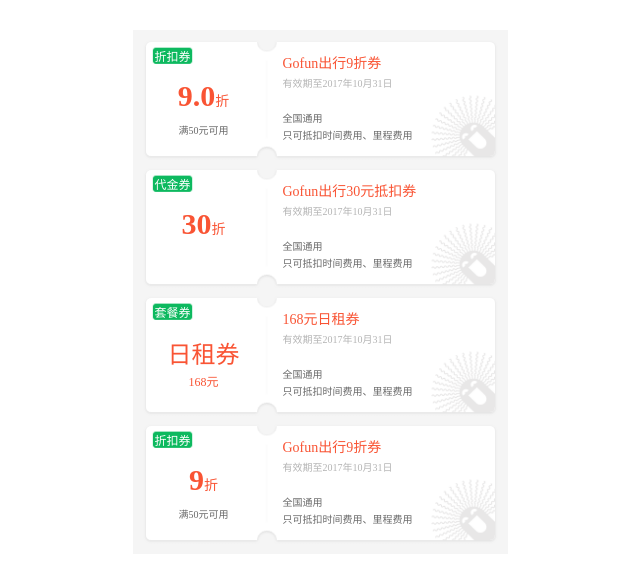
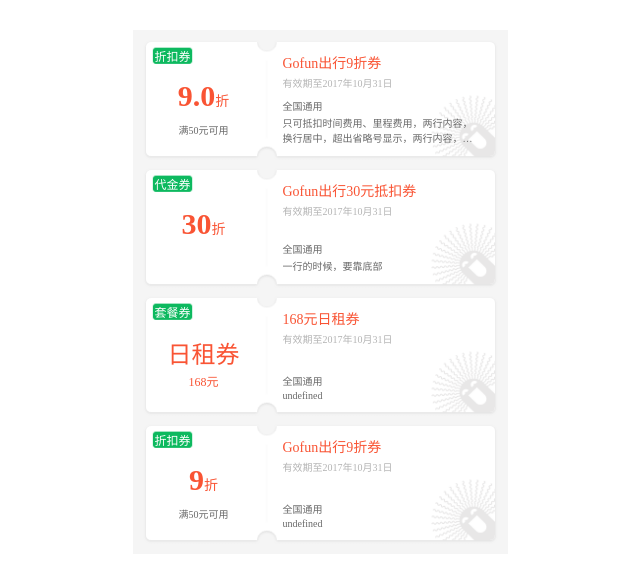
Before and after one commit to lijye/backend, a plain HTML site: page views/ticket/ticket.html in a window 1280 px wide. Shown: the whole page, without its empty margins (320-960 px from the left). Drawn offline with Linux system fonts and the light colour scheme.

Commit message:
fix show style

```diff
--- a/views/ticket/css/ticket.css
+++ b/views/ticket/css/ticket.css
@@ -27,7 +27,7 @@
 #ticket-content>div:last-of-type {
     margin-bottom: 0;
 }
-/*左侧*/
+/*左侧-容器*/
 .ticket-left {
     width: 122px;
 }
@@ -72,9 +72,12 @@
     margin-top: 2px;
     text-align: center;
 }
-/*右侧*/
+/*右侧-容器*/
 .ticket-right {
-    padding: 12px 0 15px 18px;
+    position: relative;
+    width: 233px;
+    padding: 12px 20px 15px 18px;
+    /*margin-right: 25px;*/
 
     font-family: PingFangSC-Regular;
     font-size: 10px;
@@ -88,8 +91,21 @@
 }
 .type-date {
     color: #b4b4b4;
-    margin-bottom: 20px;
+    margin-bottom: 5px;
+}
+/*此容器定位在底部*/
+.scope-box {
+    position: absolute;
+    width: 195px;
+    bottom: 15px;
 }
 .type-scope1 {
     margin-bottom: 2px;
 }
+.type-scope2 {
+    overflow:hidden;
+    text-overflow: ellipsis;
+    display:-webkit-box;
+    -webkit-line-clamp:2;
+    -webkit-box-orient:vertical;
+}
--- a/views/ticket/js/ticket.js
+++ b/views/ticket/js/ticket.js
@@ -12,6 +12,8 @@ function ticketFn(el, arr) {
         var descVal = arr[i].desc;
         var contentVal = arr[i].content;
         var dateVal = arr[i].date;
+        var scope2Val = arr[i].scope2;
+        console.log(scope2Val);
 
         // 判断类型
         if (arr[i].type == 1) {
@@ -82,13 +84,11 @@ function ticketFn(el, arr) {
         // 创建右侧节点
         var content = $("<p class='type-content'>" + contentVal + "</p>");
         var date = $("<p class='type-date'>" + dateVal + "</p>");
-        var scope1 = $("<p class='type-scope1'>全国通用</p>");
-        var scope2 = $("<p class='type-scope2'>只可抵扣时间费用、里程费用</p>");
+        var scopeBox = $("<div class='scope-box'><p class='type-scope1'>全国通用</p><p class='type-scope2'>" + scope2Val + "</p></div>")
 
         // 插入右侧容器
         content.appendTo(ticketRight);
         date.appendTo(ticketRight);
-        scope1.appendTo(ticketRight);
-        scope2.appendTo(ticketRight);
+        scopeBox.appendTo(ticketRight);
     }
 }
--- a/views/ticket/ticket.html
+++ b/views/ticket/ticket.html
@@ -6,6 +6,7 @@
     <link rel="stylesheet" href="./css/ticket.css">
 </head>
 <body>
+    <!-- 这个容器使用时自己写 -->
     <div id="ticket">
 
     </div>
@@ -19,7 +20,7 @@
          *
          * 函数：ticketFn(el, arr);
          * el：是表示选择器的字符串
-         * arr：是一个数组，其元素为js对象
+         * arr：是一个数组，其元素为js对象，几条数据，就按类型展示几个，一个也可以
          */
         ticketFn("#ticket", [
             {
@@ -29,6 +30,7 @@
 
                 content: "Gofun出行9折券",
                 date: "有效期至2017年10月31日",
+                scope2: "只可抵扣时间费用、里程费用，两行内容，换行居中，超出省略号显示，两行内容，换行居中，超出省略号显示"
             },
             {
                 type: 2,
@@ -37,6 +39,7 @@
 
                 content: "Gofun出行30元抵扣券",
                 date: "有效期至2017年10月31日",
+                scope2: "一行的时候，要靠底部"
             },
             {
                 type: 3,
```
